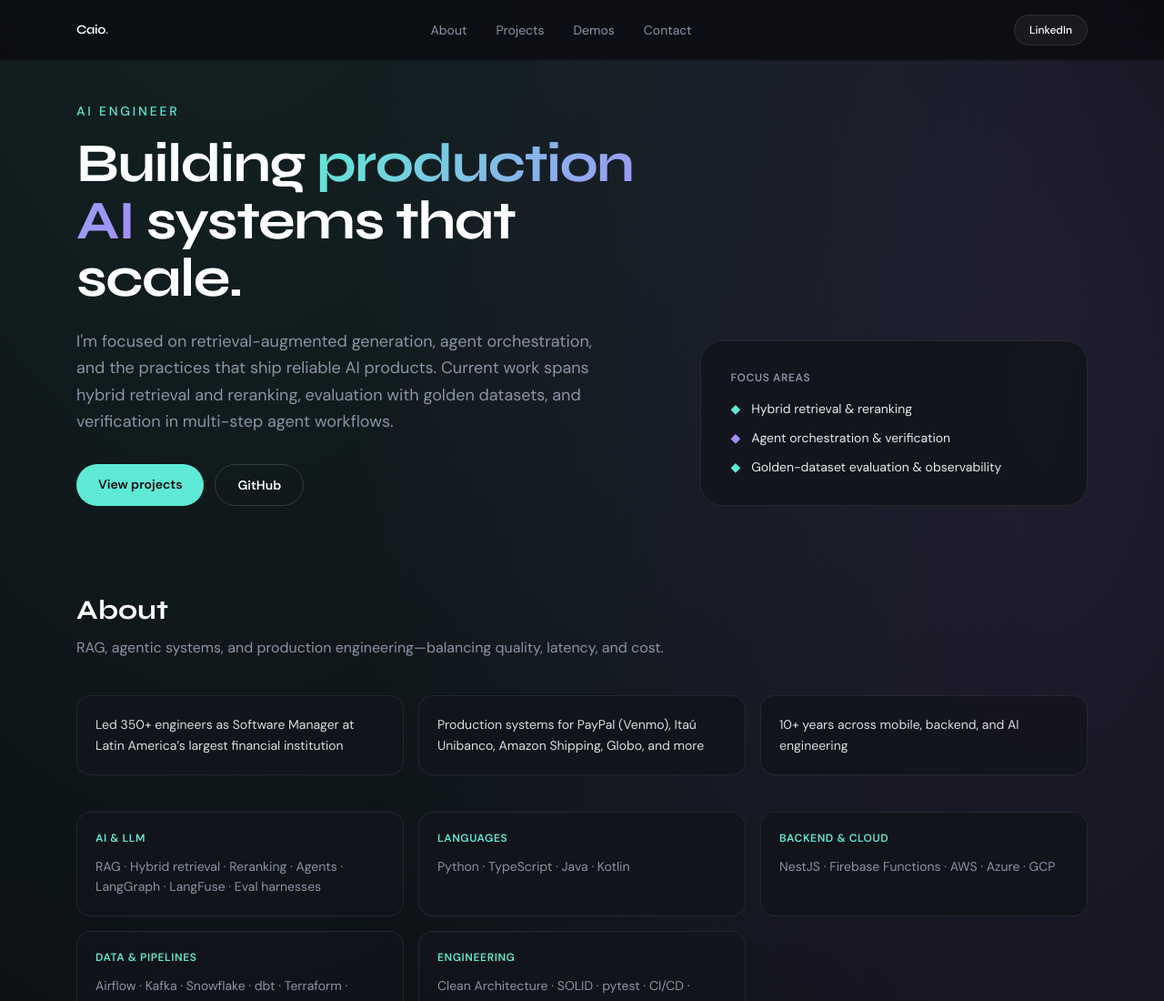
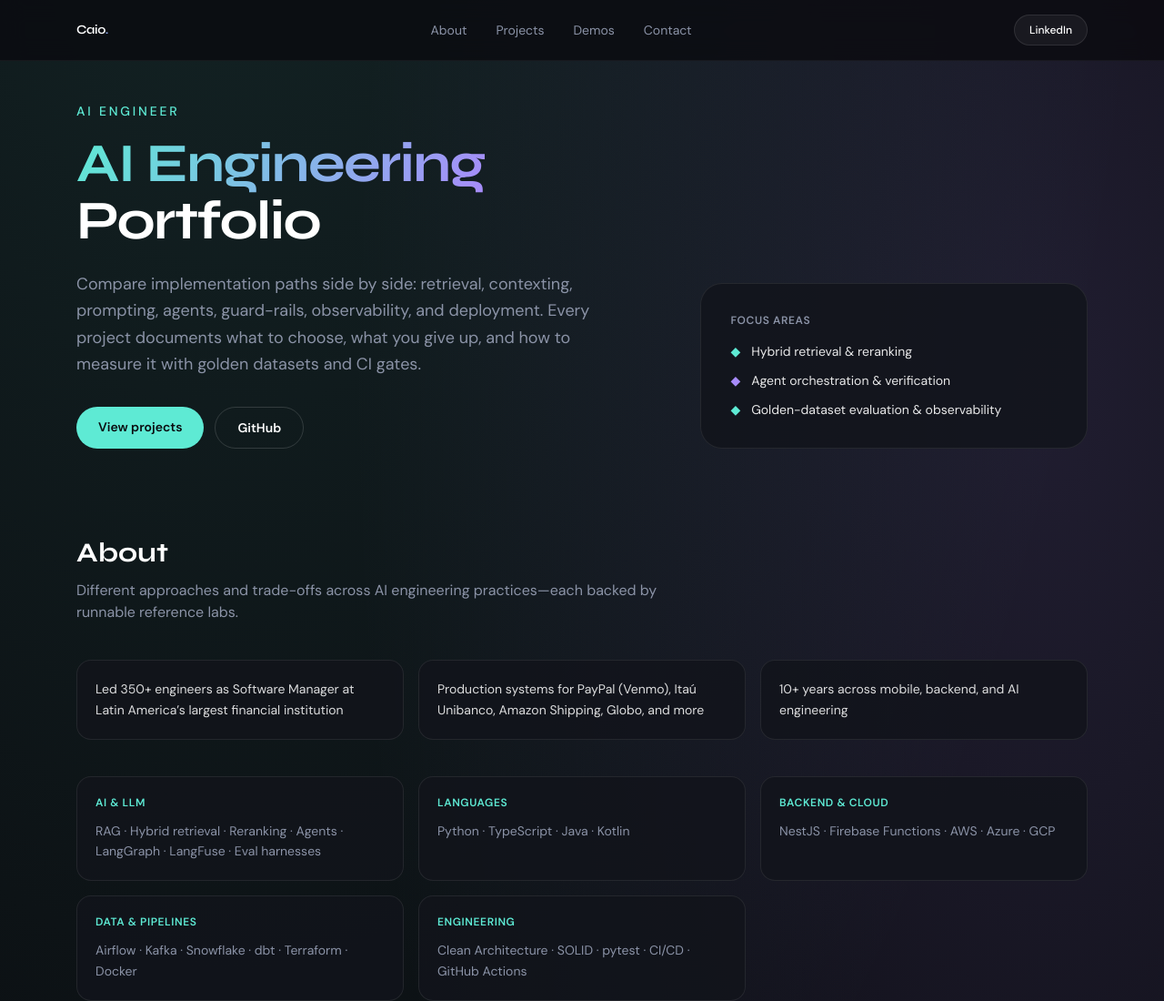
Before and after one commit to CaioHAndradeLima/CaioHAndradeLima.github.io, an Astro site: page / in a window 1280 px wide. Shown: the top 1100 px of the page at 91% size. Built offline with nearby package versions, Linux system fonts and the light colour scheme; Astro itself is replaced by a stand-in of ours.

Commit message:
Reframe hero as AI Engineering Portfolio with trade-off focused copy.
Co-authored-by: Cursor <cursoragent@cursor.com>

```diff
--- a/src/data/site.ts
+++ b/src/data/site.ts
@@ -2,8 +2,8 @@ export const profile = {
 	name: 'Caio H. Andrade Lima',
 	title: 'AI Engineer',
 	tagline:
-		'RAG, agentic systems, and production engineering—balancing quality, latency, and cost.',
-	bio: `I'm focused on retrieval-augmented generation, agent orchestration, and the practices that ship reliable AI products. Current work spans hybrid retrieval and reranking, evaluation with golden datasets, and verification in multi-step agent workflows.`,
+		'Different approaches and trade-offs across AI engineering practices—each backed by runnable reference labs.',
+	bio: `Compare implementation paths side by side: retrieval, contexting, prompting, agents, guard-rails, observability, and deployment. Every project documents what to choose, what you give up, and how to measure it with golden datasets and CI gates.`,
 	linkedin: 'https://www.linkedin.com/in/caiohandradelima/',
 	github: 'https://github.com/CaioHAndradeLima',
 	email: '', // optional: caio@example.com
--- a/src/pages/index.astro
+++ b/src/pages/index.astro
@@ -21,7 +21,7 @@ const pageDescription = profile.tagline;
 				<h1
 					class="font-[family-name:var(--font-display)] text-4xl font-bold leading-[1.05] tracking-tight text-white sm:text-5xl lg:text-6xl"
 				>
-					Building <span class="text-gradient">production AI</span> systems that scale.
+					<span class="text-gradient">AI Engineering</span> Portfolio
 				</h1>
 				<p class="mt-6 max-w-xl text-lg leading-relaxed text-[var(--color-muted)]">{profile.bio}</p>
 				<div class="mt-8 flex flex-wrap gap-3">
```
